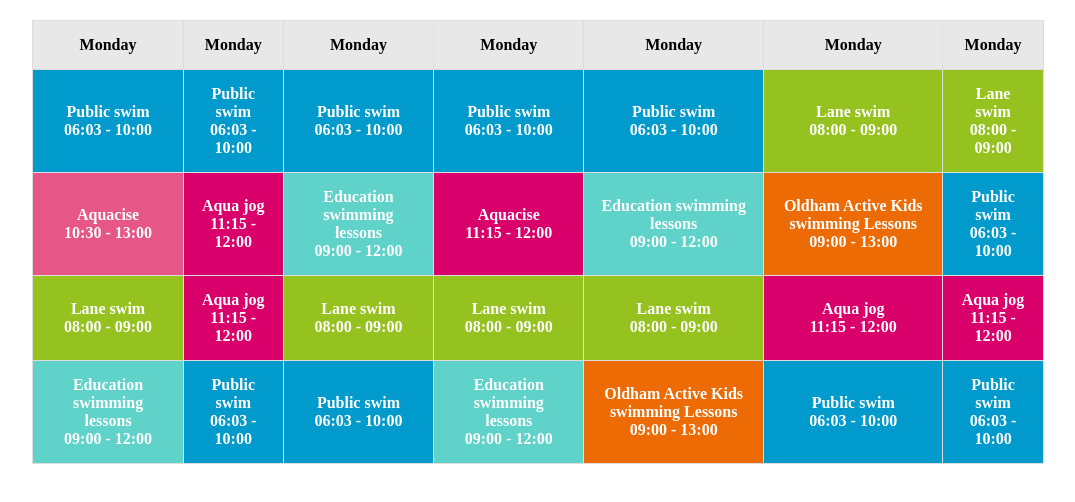
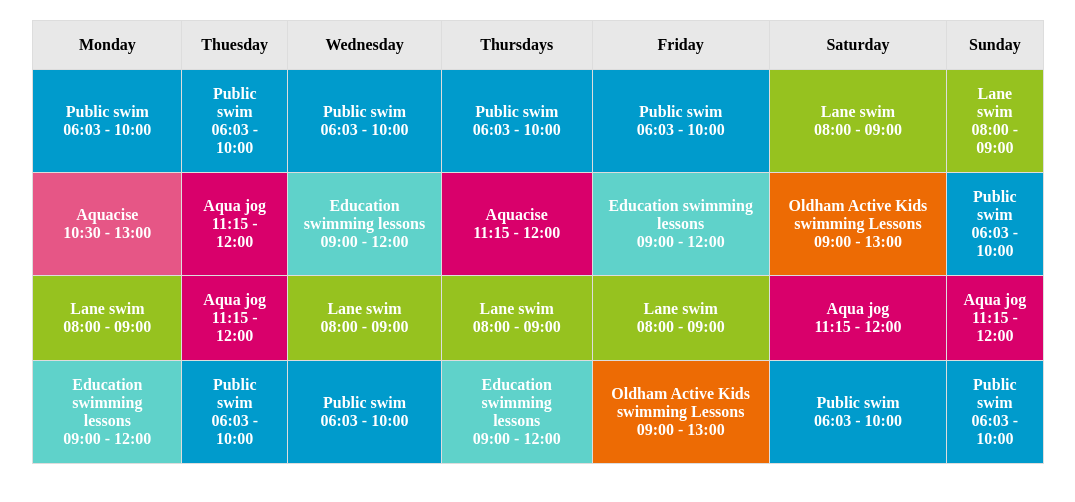
Before and after one commit to dieyeabdou/abdoudieye251.github.io, a plain HTML site: page index.html in a window 1280 px wide. Shown: the whole page, without its empty margins (102-1177 px from the left). Drawn offline with Linux system fonts and the light colour scheme.

Commit message:
Update index.html

```diff
--- a/index.html
+++ b/index.html
@@ -11,12 +11,12 @@
       <thead> <!-- En-tête du tableau -->
         <tr> <!-- Ligne des jours de la semaine -->
             <th>Monday</th>  <!-- Attention, il faut varier les jours -->
-            <th>Monday</th>
-            <th>Monday</th>
-            <th>Monday</th>
-            <th>Monday</th>
-            <th>Monday</th>
-            <th>Monday</th>
+            <th>Thuesday</th>
+            <th>Wednesday</th>
+            <th>Thursdays</th>
+            <th>Friday</th>
+            <th>Saturday</th>
+            <th>Sunday</th>
         </tr>
       </thead>
       <tbody> <!-- Corps du tableau -->
```
